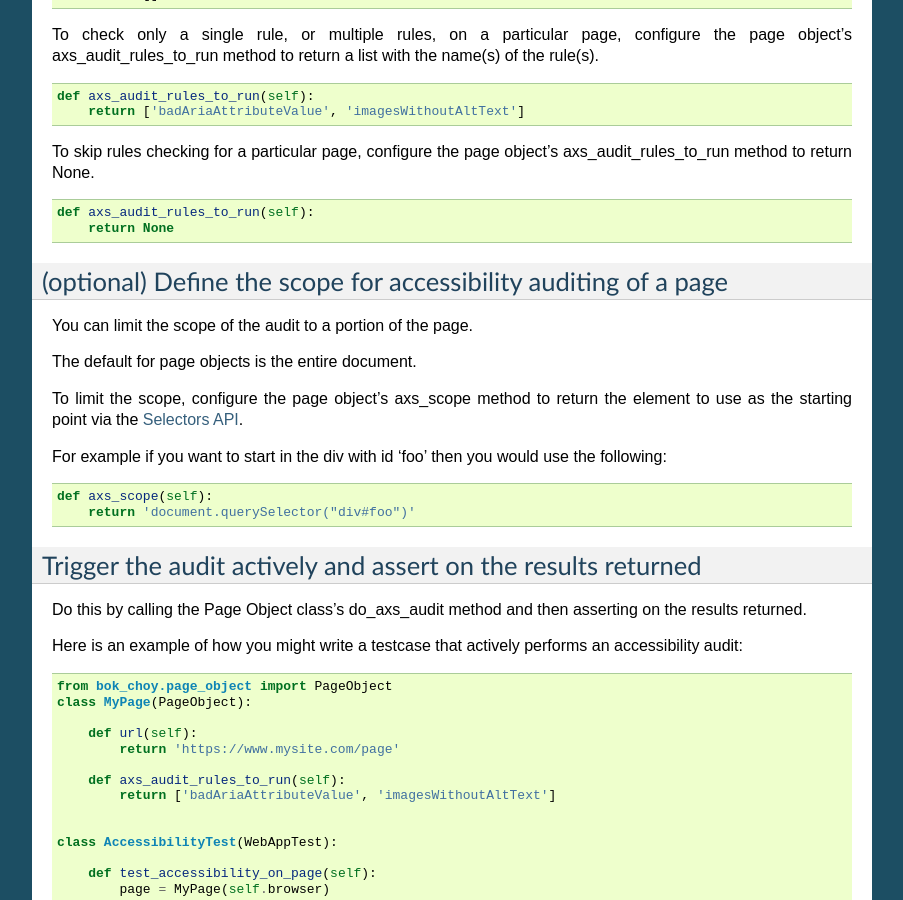
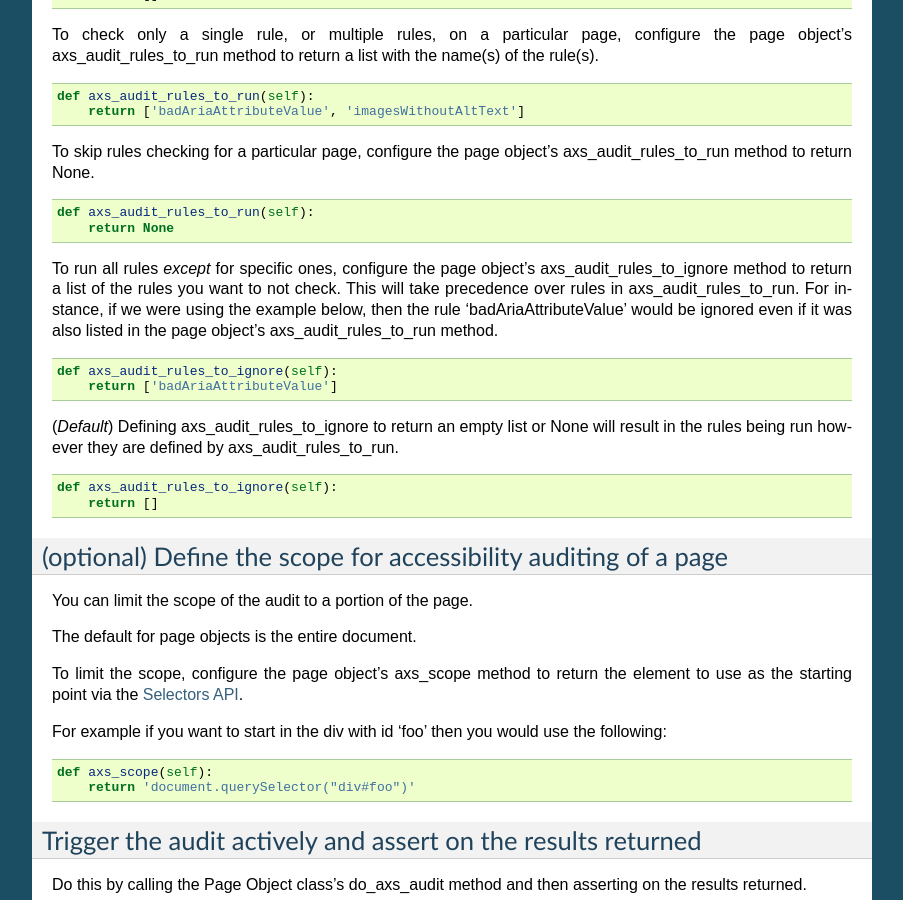
Before and after one commit to openedx-unsupported/bok-choy, a Sphinx documentation site: the page built from docs/accessibility.rst, in a window 1280 px wide and 900 px high, scrolled down 660 px. Shown: the whole window, without its empty margins (198-1101 px from the left). Built offline with Sphinx 7.4.7, drawn with Linux system fonts in a browser that asks for light colours.

Commit message:
update docs for axs_audit_rules_to_ignore

```diff
--- a/docs/accessibility.rst
+++ b/docs/accessibility.rst
@@ -52,6 +52,29 @@ axs_audit_rules_to_run method to return None.
 
     def axs_audit_rules_to_run(self):
         return None
+
+
+To run all rules *except* for specific ones, configure the page object's
+axs_audit_rules_to_ignore method to return a list of the rules you want to not
+check. This will take precedence over rules in axs_audit_rules_to_run. For
+instance, if we were using the example below, then the rule 'badAriaAttributeValue'
+would be ignored even if it was also listed in the page object's
+axs_audit_rules_to_run method.
+
+.. code-block:: python
+
+    def axs_audit_rules_to_ignore(self):
+        return ['badAriaAttributeValue']
+
+(*Default*) Defining axs_audit_rules_to_ignore to return an empty list
+or None will result in the rules being run however they are defined by
+axs_audit_rules_to_run.
+
+.. code-block:: python
+
+    def axs_audit_rules_to_ignore(self):
+        return []
+
 
 (optional) Define the scope for accessibility auditing of a page
 ----------------------------------------------------------------
```
